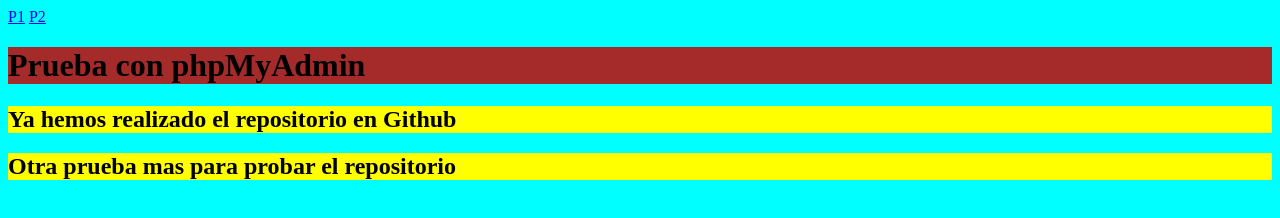
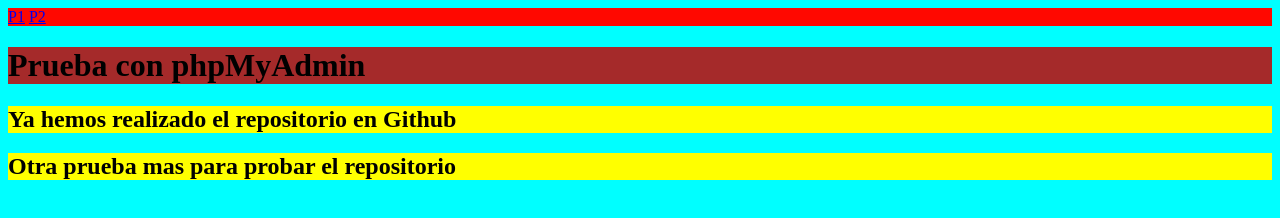
Before and after one commit to javierperezramirez/t3, a plain HTML site: page index.html in a window 1280 px wide. Drawn offline with Linux system fonts and the light colour scheme.

Commit message:
creamos dos css

```diff
--- /dev/null
+++ b/estilop1.css
@@ -0,0 +1,3 @@
+nav {
+    background-color: rgb(255, 8, 0);
+}
--- /dev/null
+++ b/estilop2.css
@@ -0,0 +1,3 @@
+nav {
+    background-color: darkorange;
+}
--- a/index.html
+++ b/index.html
@@ -6,6 +6,7 @@
     <meta name="viewport" content="width=device-width, initial-scale=1.0">
     <title>Pagina de Prueba</title>
     <link rel="stylesheet" type="text/css" href="./index.css">
+    <link rel="stylesheet" type="text/css" href="./estilop1.css">
 </head>
 <body>
     <nav>
```
Also changed, not shown: pagina2.html (+1 -0 lines).
